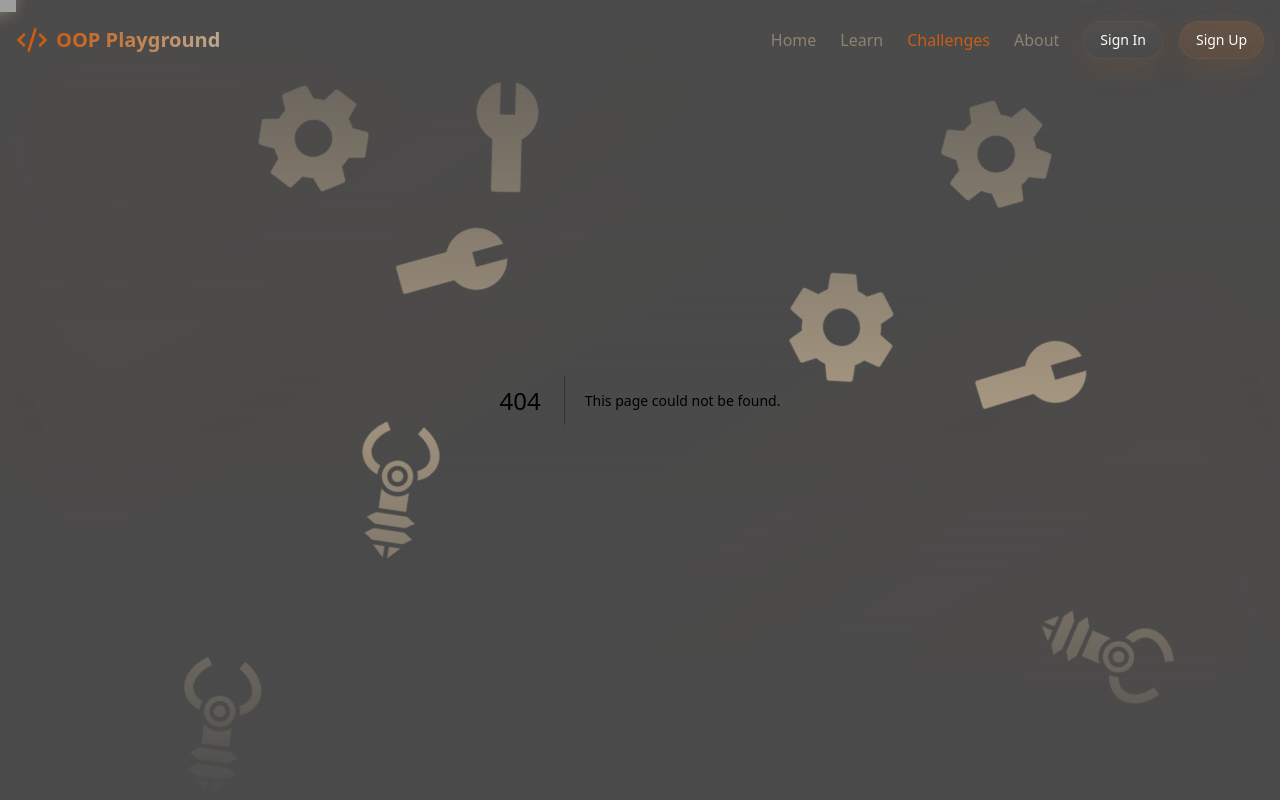
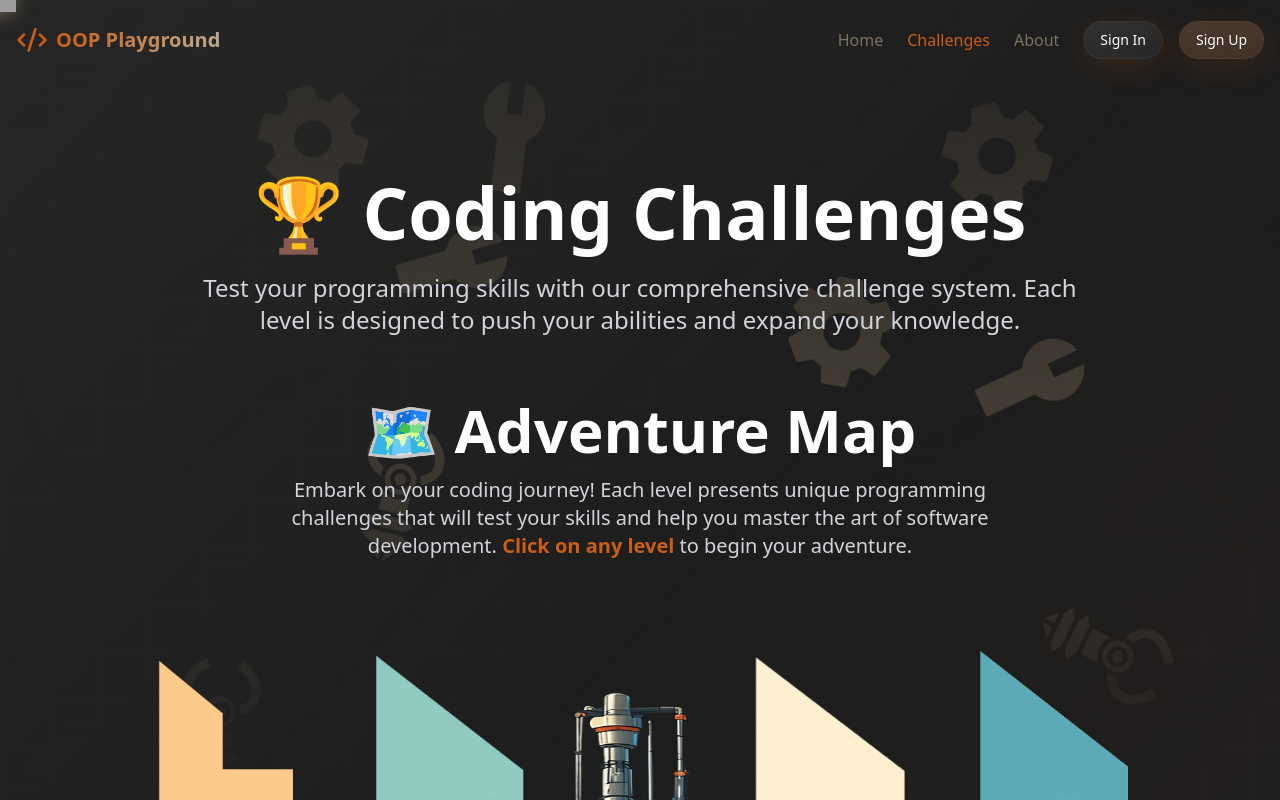
Before and after one commit to abod-haes/OOP-Game, a Next.js app: page /challenges in a window 1280 px wide. Before the commit this address had no page. Shown: the top 800 px of the page. Built offline with nearby package versions, Linux system fonts and the light colour scheme; grey boxes are pictures that could not be loaded.

Commit message:
add challenges

```diff
--- /dev/null
+++ b/src/app/challenges/page.tsx
@@ -0,0 +1,107 @@
+"use client";
+
+import { motion } from "framer-motion";
+import Map from "@/components/map/map";
+
+export default function ChallengesPage() {
+    return (
+        <main className="relative min-h-screen overflow-hidden py-24">
+            {/* Background */}
+            <div
+                className="absolute inset-0 bg-cover bg-center bg-no-repeat"
+                // style={{
+                //     backgroundImage: "url('/assets/images/BB.jpg')",
+                // }}
+            >
+                <div className="absolute inset-0 bg-black/60" />
+            </div>
+
+            {/* Grid Background Overlay */}
+            <div className="absolute inset-0 opacity-20">
+                <div className="h-full w-full bg-gradient-to-br from-metallic-dark via-transparent to-metallic-accent/20" />
+                <div
+                    className="absolute inset-0 opacity-30"
+                    style={{
+                        backgroundImage: `
+                            linear-gradient(rgba(255,255,255,0.1) 1px, transparent 1px),
+                            linear-gradient(90deg, rgba(255,255,255,0.1) 1px, transparent 1px)
+                        `,
+                        backgroundSize: "50px 50px",
+                    }}
+                />
+            </div>
+
+            {/* Main Content */}
+            <div className="relative z-10">
+                {/* Page Header */}
+                <motion.div
+                    className="text-center pt-20 pb-16 px-8"
+                    initial={{ opacity: 0, y: -20 }}
+                    animate={{ opacity: 1, y: 0 }}
+                    transition={{ duration: 0.8 }}
+                >
+                    <h1 className="text-5xl md:text-7xl font-bold text-white mb-6 animate-glow">
+                        🏆 Coding Challenges
+                    </h1>
+                    <p className="text-xl md:text-2xl text-gray-300 max-w-4xl mx-auto leading-relaxed">
+                        Test your programming skills with our comprehensive
+                        challenge system. Each level is designed to push your
+                        abilities and expand your knowledge.
+                    </p>
+                </motion.div>
+
+                {/* Map Section */}
+                <div className="px-10 mx-auto w-full h-full pb-32 overflow-hidden">
+                    {/* Map Section with Title and Description */}
+                    <motion.div
+                        className="text-center space-y-8"
+                        initial={{ opacity: 0, y: 20 }}
+                        animate={{ opacity: 1, y: 0 }}
+                        transition={{ duration: 0.8, delay: 0.3 }}
+                    >
+                        <div className="space-y-4">
+                            <h2 className="text-4xl md:text-6xl font-bold text-white animate-glow">
+                                🗺️ Adventure Map
+                            </h2>
+                            <p className="text-lg md:text-xl text-gray-300 max-w-3xl mx-auto leading-relaxed">
+                                Embark on your coding journey! Each level
+                                presents unique programming challenges that will
+                                test your skills and help you master the art of
+                                software development.
+                                <span className="text-metallic-accent font-semibold">
+                                    {" "}
+                                    Click on any level
+                                </span>{" "}
+                                to begin your adventure.
+                            </p>
+                            {/* <div className="flex justify-center gap-4 text-sm text-gray-400">
+                                <div className="flex items-center gap-2">
+                                    <div className="w-3 h-3 bg-metallic-accent rounded-full animate-pulse"></div>
+                                    <span>Available Levels</span>
+                                </div>
+                                <div className="flex items-center gap-2">
+                                    <div className="w-3 h-3 bg-green-500 rounded-full"></div>
+                                    <span>Completed</span>
+                                </div>
+                                <div className="flex items-center gap-2">
+                                    <div className="w-3 h-3 bg-gray-500 rounded-full"></div>
+                                    <span>Locked</span>
+                                </div>
+                            </div> */}
+                        </div>
+                    </motion.div>
+
+                    {/* Map Component */}
+                    <motion.div
+                        initial={{ opacity: 0, scale: 0.9 }}
+                        animate={{ opacity: 1, scale: 1 }}
+                        transition={{ duration: 0.8, delay: 0.6 }}
+                        className="px-10 mx-auto grid grid-cols-1 gap-y-24 w-full h-full pt-32 overflow-hidden "
+                    >
+                        <Map />
+                    </motion.div>
+                </div>
+            </div>
+        </main>
+    );
+}
--- a/src/components/ui/header.tsx
+++ b/src/components/ui/header.tsx
@@ -57,16 +57,7 @@ export function Header() {
                             >
                                 Home
                             </Link>
-                            <Link
-                                href={routeName.learn}
-                                className={`transition-colors ${
-                                    isActive(routeName.learn)
-                                        ? "text-metallic-accent"
-                                        : "text-metallic-light/60 hover:text-metallic-light"
-                                }`}
-                            >
-                                Learn
-                            </Link>
+
                             <Link
                                 href={routeName.challenges}
                                 className={`transition-colors ${
```
